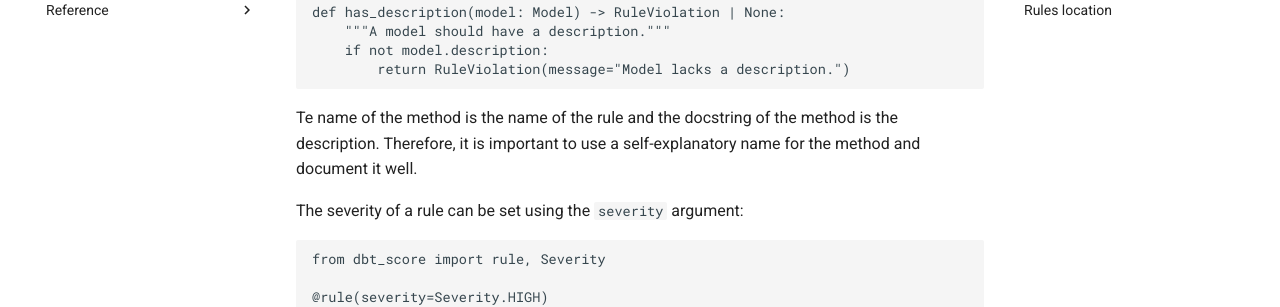
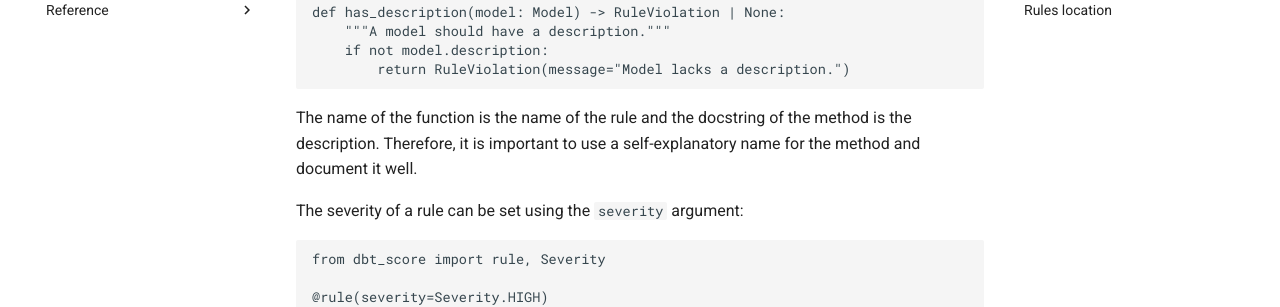
Before and after one commit to PicnicSupermarket/dbt-score, an MkDocs documentation site: the page built from docs/create_rules.md, in a window 1280 px wide and 900 px high, scrolled down 457 px. Shown: the part 152-459 px from the top of the window. Built offline with MkDocs 1.6.1 and Material for MkDocs 9.7.7, drawn with Linux system fonts in a browser that asks for light colours.

Commit message:
Update docs/create_rules.md
Co-authored-by: Matthieu Caneill <matthieucan@users.noreply.github.com>

````diff
--- a/docs/create_rules.md
+++ b/docs/create_rules.md
@@ -26,7 +26,7 @@ def has_description(model: Model) -> RuleViolation | None:
         return RuleViolation(message="Model lacks a description.")
 ```
 
-Te name of the method is the name of the rule and the docstring of the method is
+The name of the function is the name of the rule and the docstring of the method is
 the description. Therefore, it is important to use a self-explanatory name for
 the method and document it well.
 
````
